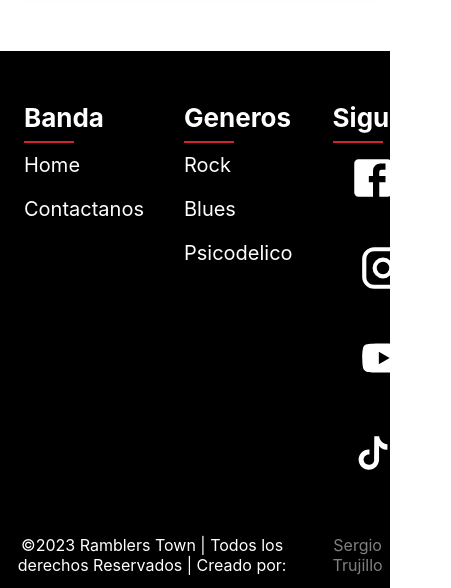
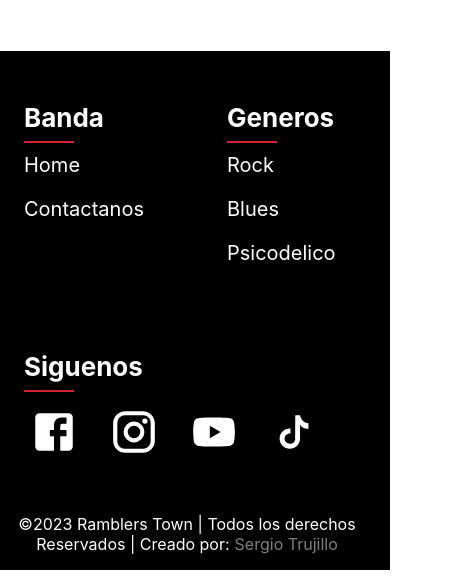
Before and after one commit to serchtruj/ramblers_town, a React (Create React App) app: page / in a window 390 px wide. Shown: the part 1877-2465 px from the top of the page, 451 px wide, since content can reach past the window. Built offline with nearby package versions, Linux system fonts and the light colour scheme.

Commit message:
Add responsive styles to footer

```diff
--- a/src/components/Footer/Footer.css
+++ b/src/components/Footer/Footer.css
@@ -14,9 +14,9 @@ ul.footer-info {
 
 .footer-info-container {
     display: grid;
-    grid-template-columns: 1fr 1fr 1fr 1fr 1fr;
     text-align: initial;
 }
+
 
 .footer-info:nth-child(1) {
     grid-column-start: 2;
@@ -70,6 +70,8 @@ li.footer-info-social .social-media-container svg:nth-child(4) {
     justify-content: center;
     align-items: center;
     color: white;
+    padding-left: 30px;
+    padding-right: 30px;
 }
 
 .footer-info-rights a {
@@ -99,3 +101,66 @@ ul.footer-info a {
     box-sizing: border-box;
     width: 50px;
 }
+
+@media only screen and (max-width: 600px) {
+    .footer-info-container {
+        grid-template-columns: 1fr 1fr;
+    }
+
+    ul.footer-info.band-info {
+        grid-column-start: 1;
+    }
+
+    ul.footer-info.genres-info {
+        grid-column-start: 2;
+    }
+
+    ul.footer-info.social-info {
+        grid-column-start: 1;
+        grid-column-end: 3;
+    }
+
+    .footer-info svg {
+        margin: 0px;
+    }
+}
+
+@media only screen and (min-width: 600px) {
+    .footer-info-container {
+        grid-template-columns: 4rem 1fr 1fr 2fr;
+    }
+
+    li.footer-info-social .social-media-container svg {
+        width: 52px;
+    }
+
+    ul.footer-info.band-info {
+        grid-column-start: 2;
+    }
+}
+
+
+@media only screen and (min-width: 1024px) {
+    .footer-info-container {
+        grid-template-columns: 9rem 1fr 1fr 2fr;
+    }
+
+}
+
+@media only screen and (min-width: 1180px) {
+    .footer-info-container {
+        grid-template-columns: 12rem 1fr 1fr 2fr;
+    }
+
+}
+
+
+@media only screen and (min-width: 1200px) {
+    .footer-info-container {
+        grid-template-columns: 1fr 1fr 1fr 1fr 1fr;
+    }
+
+    ul.footer-info.band-info {
+        grid-column-start: 2;
+    }
+}
--- a/src/components/Footer/Footer.tsx
+++ b/src/components/Footer/Footer.tsx
@@ -9,7 +9,7 @@ export default function Footer() {
     return (
         <div className="footer-container">
             <div className="footer-info-container">
-                <ul className='footer-info'>
+                <ul className='footer-info band-info'>
                     <li>
                         <h4>Banda</h4>
                     </li>
@@ -24,7 +24,7 @@ export default function Footer() {
                         </p>
                     </li>
                 </ul>
-                <ul className='footer-info'>
+                <ul className='footer-info genres-info'>
                     <li>
                         <h4>Generos</h4>
                     </li>
@@ -37,7 +37,7 @@ export default function Footer() {
                     </li>
 
                 </ul>
-                <ul className='footer-info'>
+                <ul className='footer-info social-info'>
                     <li>
                         <h4>Siguenos</h4>
                     </li>
@@ -47,8 +47,11 @@ export default function Footer() {
                 </ul>
             </div>
             <div className="footer-info-rights">
-                <p>©2023 Ramblers Town | Todos los derechos Reservados | Creado por: </p>
-                <a href='https://github.com/serchtruj' target="_blank">Sergio Trujillo</a>
+                <p>
+                    ©2023 Ramblers Town | Todos los derechos Reservados | Creado por:
+                    <a href='https://github.com/serchtruj' target="_blank">Sergio Trujillo</a>
+                </p>
+
             </div>
         </div>
     )
```
